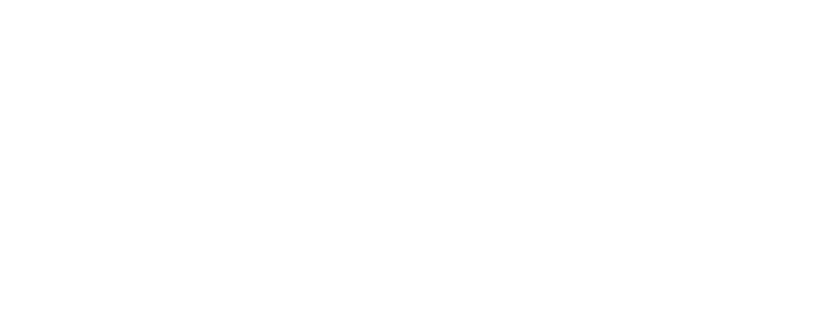
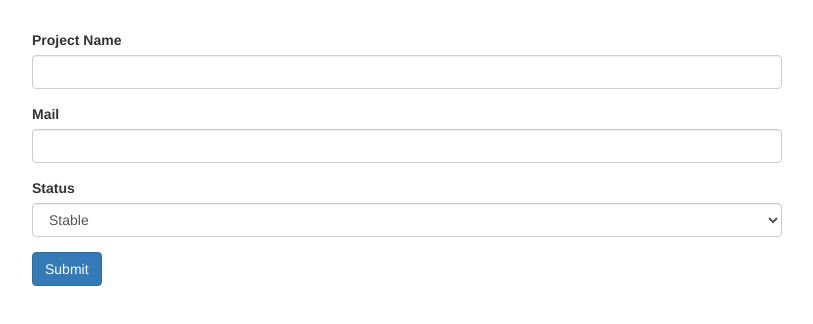
Before and after one commit to amitchell05/forms-reactive-assignment-start, an Angular app: page / in a window 1280 px wide. Shown: the top 324 px of the page, without its empty margins (233-1046 px from the left). Built offline with nearby package versions, Linux system fonts and the light colour scheme.

Commit message:
Created projectForm with controls, default value for status, and synchronized with template

```diff
--- a/src/app/app.component.html
+++ b/src/app/app.component.html
@@ -14,6 +14,40 @@
 
           Upon submitting the form, simply print the value to the console
       -->
+      <form [formGroup]="projectForm" (ngSubmit)="onSubmit()">
+        <div class="form-group">
+          <label for="projectName">Project Name</label>
+          <input
+            type="text"
+            id="projectName"
+            formControlName="projectName"
+            class="form-control"
+          />
+        </div>
+        <div class="form-group">
+          <label for="email">Mail</label>
+          <input
+            type="email"
+            id="email"
+            formControlName="email"
+            class="form-control"
+          />
+        </div>
+        <div class="form-group">
+          <label for="status">Status</label>
+          <select
+            id="status"
+            formControlName="status"
+            class="form-control"
+            name="status"
+          >
+            <option *ngFor="let status of statusOptions" [value]="status">
+              {{ status }}
+            </option>
+          </select>
+        </div>
+        <button class="btn btn-primary" type="submit">Submit</button>
+      </form>
     </div>
   </div>
 </div>
--- a/src/app/app.component.ts
+++ b/src/app/app.component.ts
@@ -1,9 +1,24 @@
-import { Component } from '@angular/core';
+import { Component, OnInit } from '@angular/core';
+import { FormControl, FormGroup, Validators } from '@angular/forms';
 
 @Component({
   selector: 'app-root',
   templateUrl: './app.component.html',
-  styleUrls: ['./app.component.css']
+  styleUrls: ['./app.component.css'],
 })
-export class AppComponent {
+export class AppComponent implements OnInit {
+  projectForm: FormGroup;
+  statusOptions: string[] = ['Stable', 'Critical', 'Finished'];
+
+  ngOnInit() {
+    this.projectForm = new FormGroup({
+      projectName: new FormControl(null, Validators.required),
+      email: new FormControl(null, [Validators.required, Validators.email]),
+      status: new FormControl('Stable'),
+    });
+  }
+
+  onSubmit() {
+    console.log(this.projectForm);
+  }
 }
```
Also changed, not shown: src/app/app.module.ts (+5 -11 lines), 1 other file (tests, documents, lock files or other folders).
